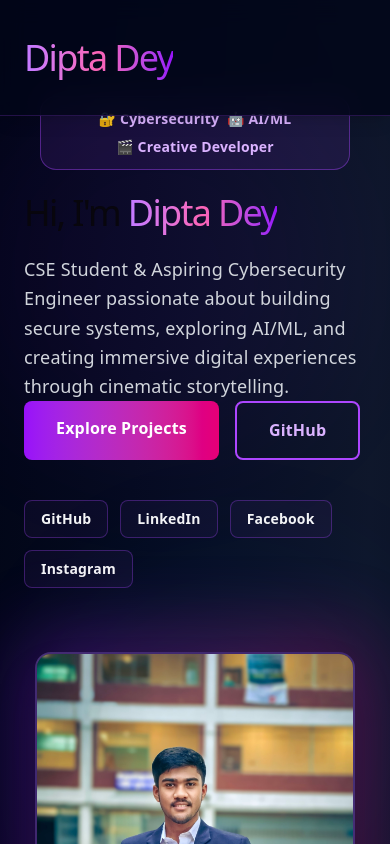
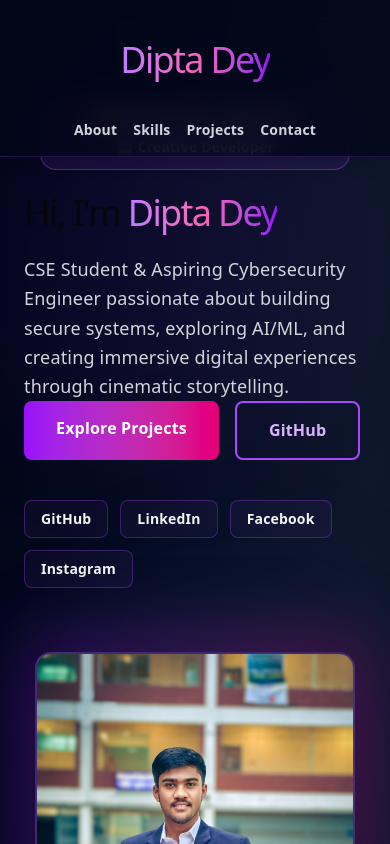
Before and after one commit to Dipto-04/My_Protfolio, a React (Vite) app: page / in a window 390 px wide. Shown: the top 844 px of the page. Built offline with nearby package versions, Linux system fonts and the light colour scheme.

Commit message:
Update App.jsx

```diff
--- a/src/App.jsx
+++ b/src/App.jsx
@@ -5,20 +5,36 @@ export default function App() {
     <div className="min-h-screen bg-gradient-to-br from-slate-950 via-slate-900 to-slate-950 text-gray-100">
 
      {/* Navbar */}
-      <nav className="fixed top-0 w-full bg-slate-950/80 backdrop-blur-md border-b border-purple-500/20 z-50 shadow-lg">
-        <div className="max-w-7xl mx-auto px-6 py-4 flex justify-between items-center">
-          <h1 className="text-3xl font-bold">
+<nav className="fixed top-0 w-full bg-slate-950/80 backdrop-blur-md border-b border-purple-500/20 z-50 shadow-lg overflow-hidden">
+
+  <div className="max-w-7xl mx-auto px-4 sm:px-6 py-4 flex flex-col sm:flex-row justify-between items-center gap-4">
+
+    {/* Logo */}
+    <h1 className="text-2xl sm:text-3xl font-bold text-center break-words">
       <span className="bg-gradient-to-r from-purple-400 via-pink-400 to-purple-600 bg-clip-text text-transparent">
         Dipta Dey
       </span>
     </h1>
 
-          <div className="hidden md:flex gap-8 text-sm text-gray-300">
-            <a href="#about" className="hover:text-purple-400 transition font-semibold">About</a>
-            <a href="#skills" className="hover:text-purple-400 transition font-semibold">Skills</a>
-            <a href="#projects" className="hover:text-purple-400 transition font-semibold">Projects</a>
-            <a href="#contact" className="hover:text-purple-400 transition font-semibold">Contact</a>
+    {/* Menu */}
+    <div className="flex flex-wrap justify-center gap-4 sm:gap-8 text-sm text-gray-300">
+      <a href="#about" className="hover:text-purple-400 transition font-semibold">
+        About
+      </a>
+
+      <a href="#skills" className="hover:text-purple-400 transition font-semibold">
+        Skills
+      </a>
+
+      <a href="#projects" className="hover:text-purple-400 transition font-semibold">
+        Projects
+      </a>
+
+      <a href="#contact" className="hover:text-purple-400 transition font-semibold">
+        Contact
+      </a>
     </div>
+
   </div>
 </nav>
 
```
Lines whose indentation alone changed are shown as unchanged.
